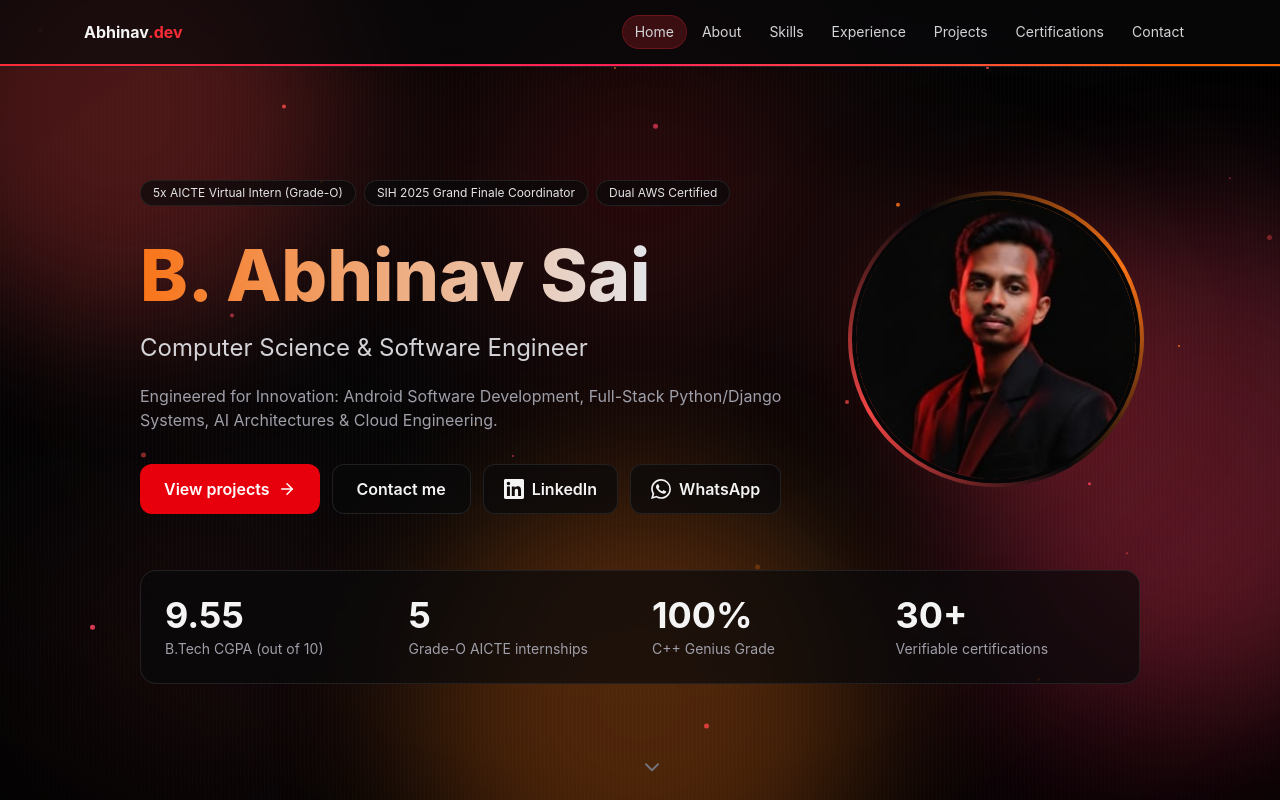
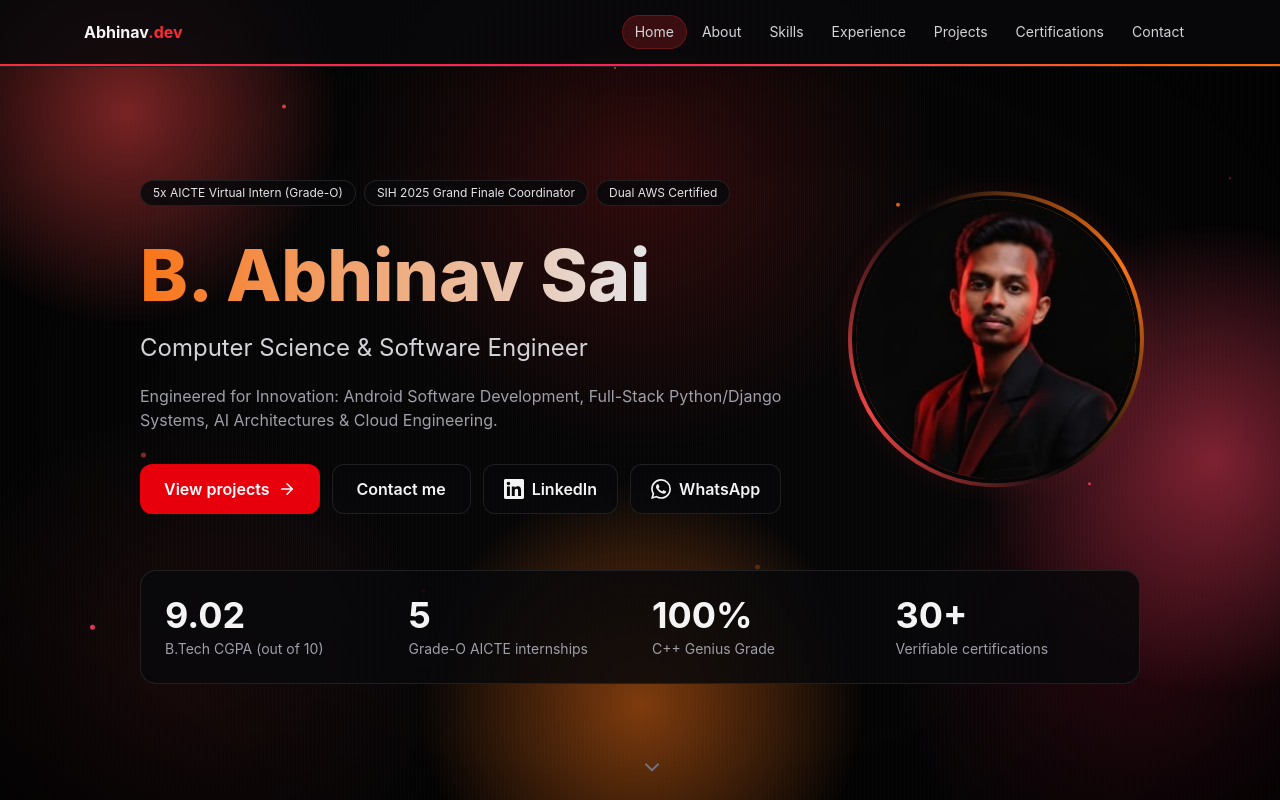
Before and after one commit to bitavaram2006-abhi/AbhinavSai-Portfolio, a React (Vite) app: page / in a window 1280 px wide. Shown: the top 800 px of the page. Built offline with nearby package versions, Linux system fonts and the light colour scheme.

Commit message:
Improve performance

```diff
--- a/src/Portfolio.jsx
+++ b/src/Portfolio.jsx
@@ -19,7 +19,7 @@
 const EMAIL = "bitavaram2006@gmail.com";
 const PHONE = "+91 9640659007";
 const NAV = ["home", "about", "skills", "experience", "projects", "certifications", "contact"];
-const glass = "border border-zinc-800/80 bg-zinc-950/70 backdrop-blur-xl";
+const glass = "border border-zinc-800/80 bg-zinc-950/85";
 const LINKEDIN = "https://www.linkedin.com/in/abhinavsaibitavaram09";
 const WHATSAPP = "https://wa.me/919640659007?text=" + encodeURIComponent("Hi Abhinav, I saw your portfolio.");
 
@@ -54,7 +54,7 @@ function SocialButtons() {
 }
 const go = (id) => document.getElementById(id)?.scrollIntoView({ behavior: "smooth" });
 const STATS = [
-  { to: 9.55, dec: 2, label: "B.Tech CGPA (out of 10)" },
+  { to: 9.02, dec: 2, label: "B.Tech CGPA (out of 10)" },
   { to: 5, label: "Grade-O AICTE internships" },
   { to: 100, suffix: "%", label: "C++ Genius Grade" },
   { to: 30, suffix: "+", label: "Verifiable certifications" },
@@ -208,7 +208,7 @@ function Navbar() {
 /* ----------------------------- HERO ----------------------------- */
 function Hero() {
   const reduce = useReducedMotion();
-  const dots = useMemo(() => Array.from({ length: 28 }, (_, i) => ({
+  const dots = useMemo(() => Array.from({ length: 12 }, (_, i) => ({
     x: (i * 37) % 100, y: (i * 53) % 100, size: 2 + (i % 4), dur: 6 + (i % 7),
     c: ["#EF4444", "#F97316", "#F43F5E"][i % 3],
   })), []);
@@ -216,7 +216,7 @@ function Hero() {
     <section id="home" className="relative flex min-h-screen items-center overflow-hidden pt-16">
       <div aria-hidden className="absolute inset-0">
         {[["-top-20 -left-20", "#EF4444", 0], ["top-1/3 -right-24", "#F43F5E", 2], ["-bottom-24 left-1/3", "#F97316", 4]].map(([pos, c, d], i) => (
-          <motion.div key={i} className={`absolute h-96 w-96 rounded-full blur-3xl ${pos}`} style={{ background: c, opacity: 0.3 }}
+          <motion.div key={i} className={`absolute h-96 w-96 rounded-full ${pos}`} style={{ background: `radial-gradient(circle, ${c}, transparent 70%)`, opacity: 0.5 }}
             animate={reduce ? {} : { scale: [1, 1.25, 1], x: [0, 30, 0] }} transition={{ duration: 10, repeat: Infinity, delay: d }} />
         ))}
         {!reduce && dots.map((d, i) => (
@@ -280,7 +280,7 @@ function Avatar() {
   return (
     <motion.div initial={{ opacity: 0, scale: 0.85 }} animate={{ opacity: 1, scale: 1 }} transition={{ delay: 0.4, duration: 0.7 }} className="relative mx-auto shrink-0 lg:mx-0">
       <motion.div animate={reduce ? {} : { y: [0, -10, 0] }} transition={{ duration: 5, repeat: Infinity, ease: "easeInOut" }} className="relative h-56 w-56 sm:h-72 sm:w-72">
-        <div aria-hidden className="absolute -inset-6 rounded-full blur-3xl" style={{ background: "radial-gradient(circle, rgba(220,38,38,.45), transparent 70%)" }} />
+        <div aria-hidden className="absolute -inset-6 rounded-full" style={{ background: "radial-gradient(circle, rgba(220,38,38,.45), transparent 70%)" }} />
         <motion.div aria-hidden className="absolute -inset-1 rounded-full" style={{ background: "conic-gradient(from 0deg, #EF4444, #09090b, #F97316, #09090b, #EF4444)" }}
           animate={reduce ? {} : { rotate: 360 }} transition={{ duration: 10, repeat: Infinity, ease: "linear" }} />
         <img src={PROFILE_IMG || PLACEHOLDER} alt="B. Abhinav Sai" className="relative h-full w-full rounded-full border-4 object-cover" style={{ borderColor: "#060607" }} />
@@ -602,9 +602,9 @@ function Blooms() {
     <div aria-hidden className="pointer-events-none fixed inset-0 z-0 overflow-hidden">
       <div className="absolute inset-0" style={{ backgroundImage: "repeating-linear-gradient(90deg, rgba(255,255,255,.02) 0 1px, transparent 1px 4px)" }} />
       {b.map((x, i) => (
-        <motion.div key={i} className={`absolute rounded-full blur-3xl ${x.pos}`}
+        <motion.div key={i} className={`absolute rounded-full ${x.pos}`}
           style={{ width: x.s, height: x.s, background: `radial-gradient(circle, ${x.c}, transparent 65%)` }}
-          animate={reduce ? {} : { opacity: [0.5, 1, 0.5], scale: [1, 1.15, 1] }} transition={{ duration: 9, repeat: Infinity, delay: x.d }} />
+          animate={reduce ? {} : { opacity: [0.5, 1, 0.5]}} transition={{ duration: 9, repeat: Infinity, delay: x.d }} />
       ))}
       <div className="absolute inset-0" style={{ background: "radial-gradient(ellipse at center, transparent 40%, rgba(0,0,0,.75))" }} />
     </div>
```
